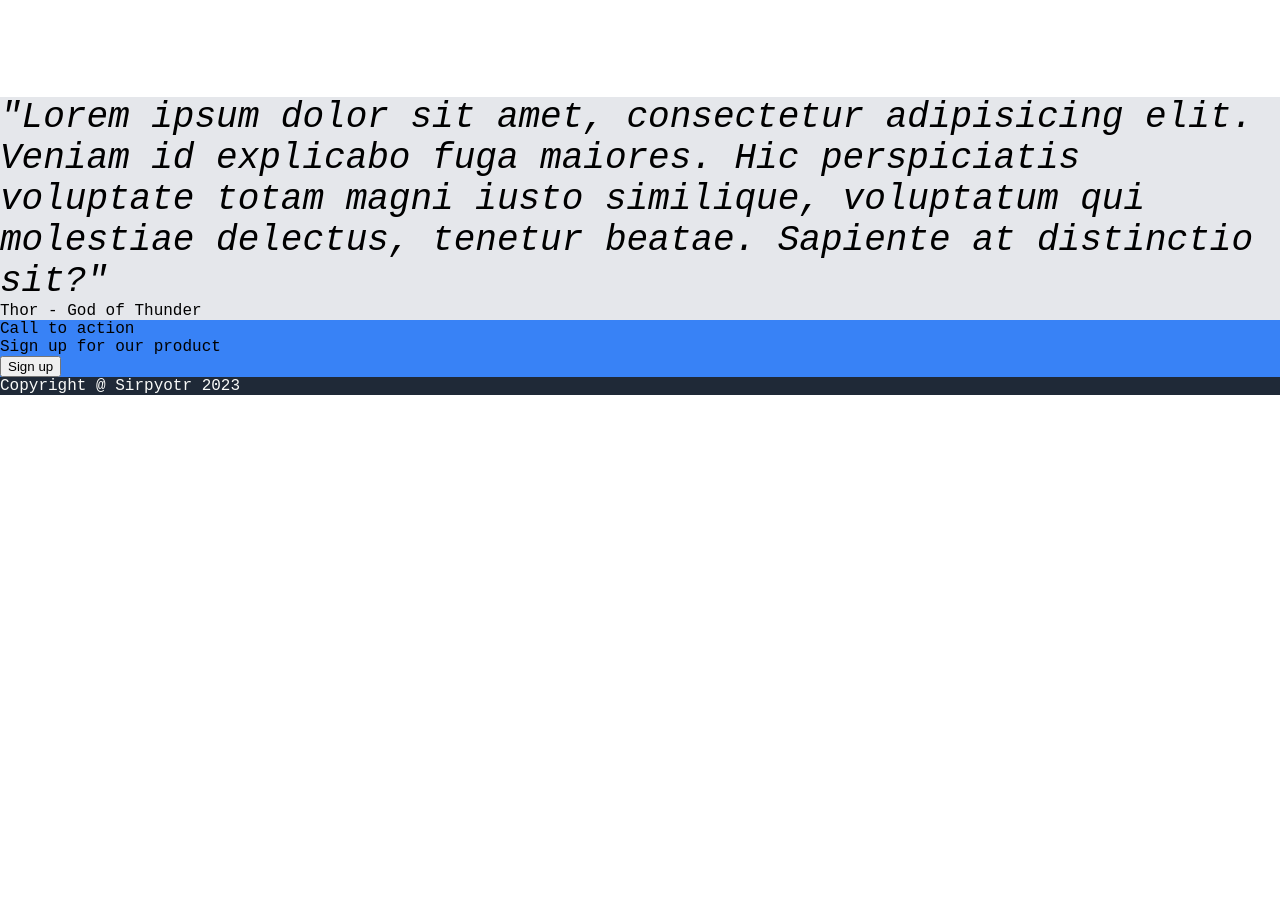
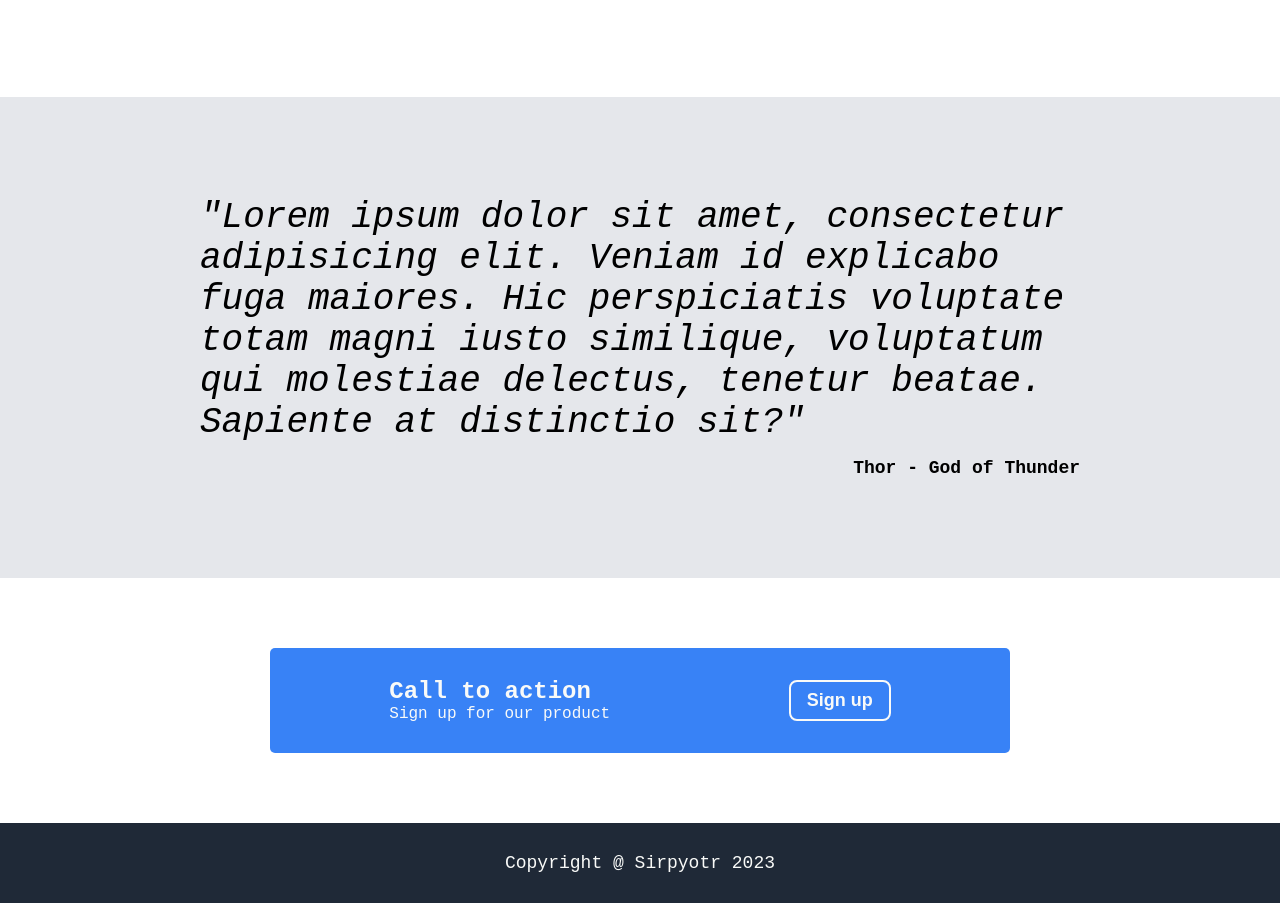
Before and after one commit to sirpyotr/awesome-website, a plain HTML site: page index.html in a window 1280 px wide. Shown: the part 979-1882 px from the top of the page. Before the commit the page ends 1374 px from the top, so only its background shows below. Drawn offline with Linux system fonts and the light colour scheme.

Commit message:
finished base styling?

```diff
--- a/index.html
+++ b/index.html
@@ -72,8 +72,10 @@
     </div>
     <div class="section-four">
       <div class="container">
-        Call to action
-        <div class="text">Sign up for our product</div>
+        <div class="content">
+            <div class="big-text">Call to action</div>
+            <div class="text">Sign up for our product</div>
+        </div>
         <button class="sign">Sign up</button>
       </div>
     </div>
--- a/style.css
+++ b/style.css
@@ -1,6 +1,7 @@
 body {
     font-family: monospace, sans-serif;
     margin: 0;
+    height: 100vh;
 }
 
 li, ul {
@@ -139,6 +140,11 @@ a {
 
 .section-three {
     background-color: #E5E7EB;
+    display: flex;
+    flex-direction: column;
+    justify-content: space-around;
+    padding: 100px 200px;
+    gap: 15px;
 }
 
 .section-three .main-quote {
@@ -147,14 +153,49 @@ a {
     font-style: italic;
 }
 
+.section-three .quote-origin {
+    font-weight: bold;
+    align-self: flex-end;
+    font-size: large;
+}
+
 /* SECTION-FOUR ------------------------- */
 
 .section-four {
-
+    display: flex;
+    color: #F9FAF8;
+    align-items: center;
+    justify-content: center;
+    padding: 70px;
 }
 
 .section-four .container {
     background-color: #3882F6;
+    border-radius: 5px;
+    display: flex;
+    margin: auto 200px;
+    align-items: center;
+    justify-content:space-around;
+    /* width: 100vw; */
+    flex: 1;
+    padding: 30px;
+    /* gap: 400px; */
+}
+
+.section-four .sign {
+    background-color: #3882F6;
+    border: 2px solid #F9FAF8;
+    border-radius: 8px;
+    cursor: pointer;
+    padding: 8px 16px;
+    color: #F9FAF8;
+    font-weight: bold;
+    font-size: large;
+}
+
+.section-four .big-text {
+    font-size: x-large;
+    font-weight: 800;
 }
 
 /* FOOTER --------------------------- */
@@ -162,4 +203,9 @@ a {
 .footer {
     background-color: #1F2937;
     color: #F9FAF8;
+    display: flex;
+    justify-content: center;
+    align-items: center;
+    font-size: large;
+    padding: 30px;
 }
```
